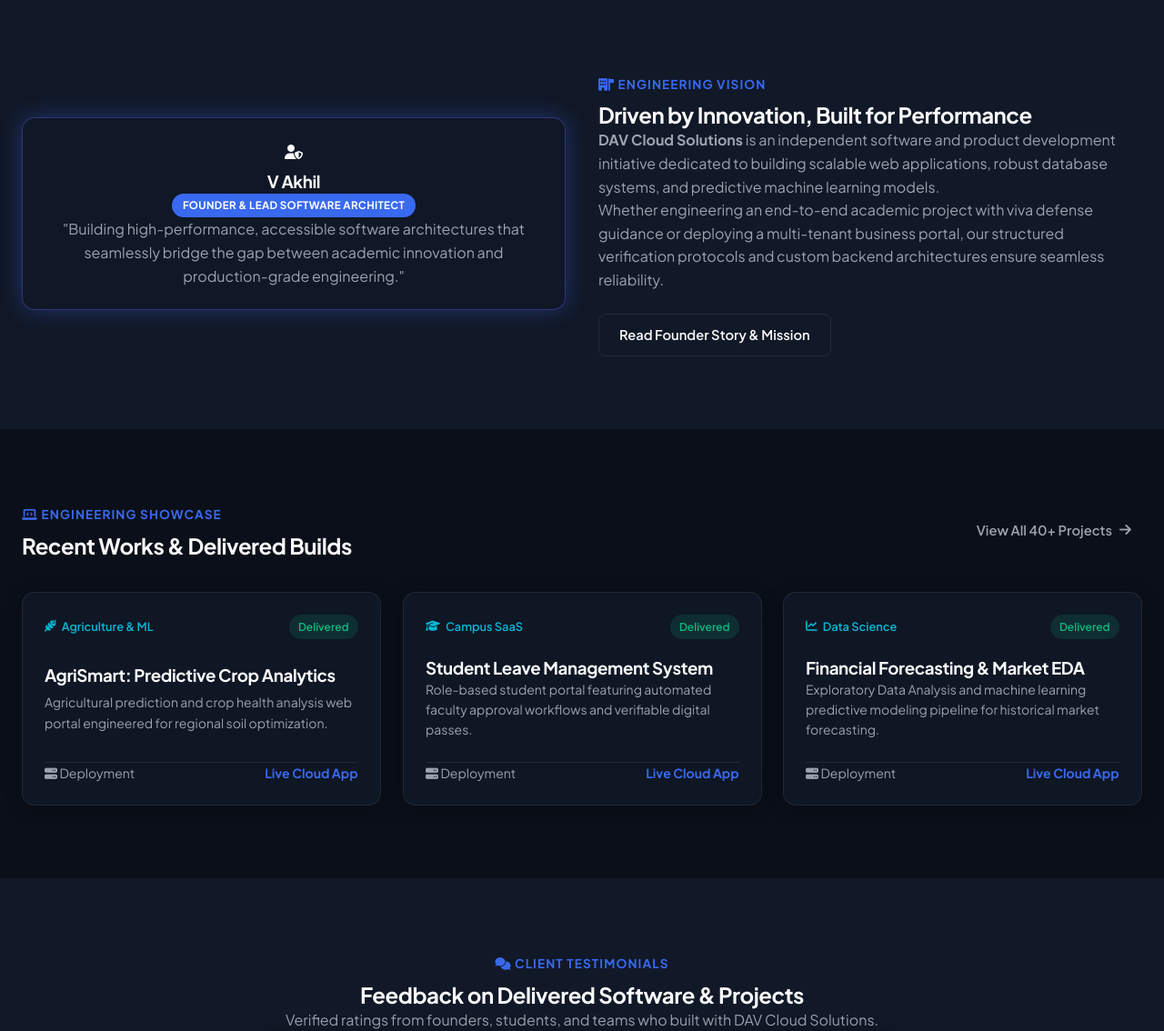
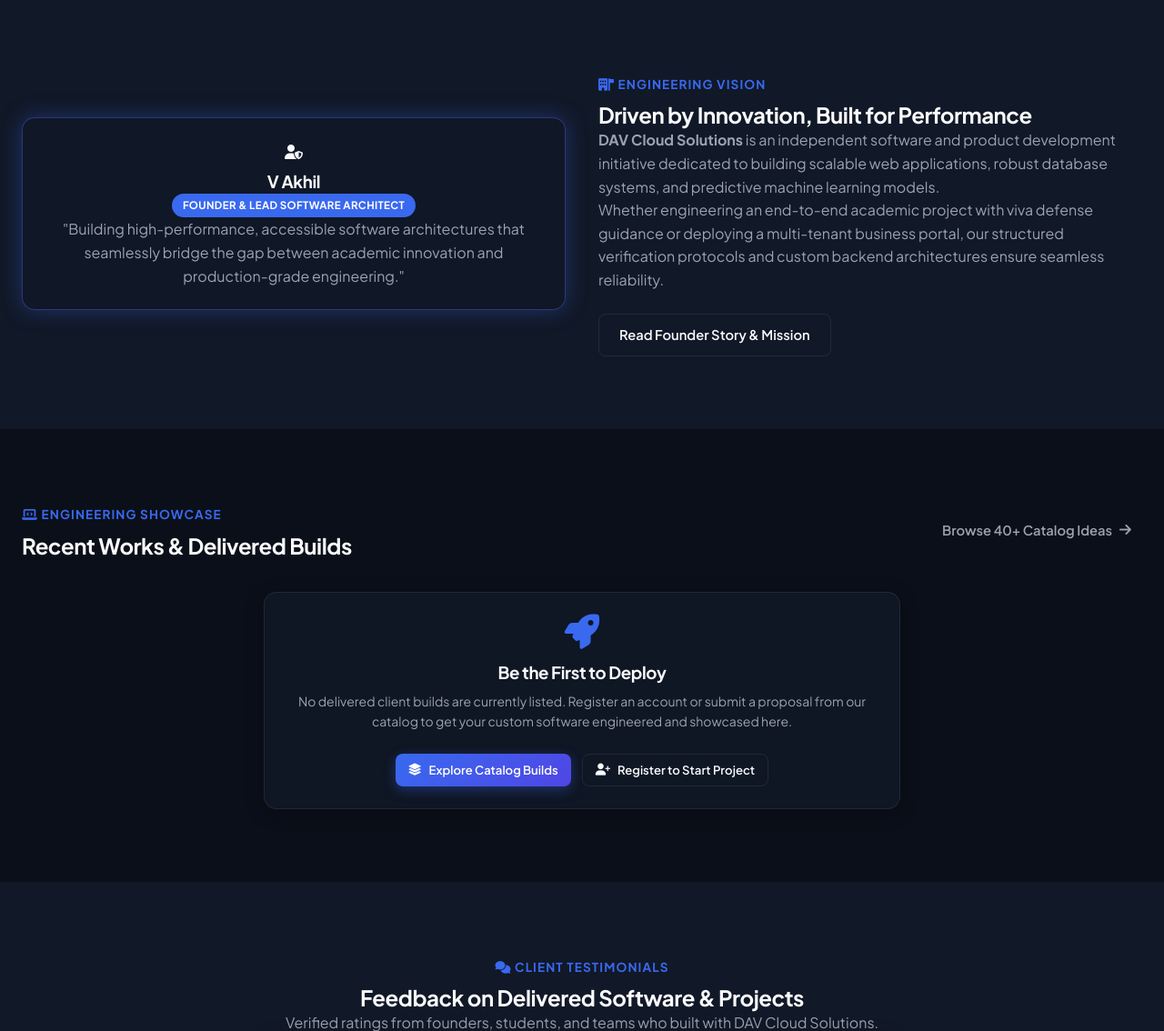
Before and after one commit to akhilv1911/DAVCloudSolutions, a Flask app: page / in a window 1280 px wide. Shown: the part 1384-2518 px from the top of the page at 91% size. Run offline with Flask 3, Linux system fonts and the light colour scheme; data that the repository does not hold is empty.

Commit message:
feat: complete website integration with custom DAV logo, dynamic project filters, and clean database setup

```diff
--- a/app.py
+++ b/app.py
@@ -105,9 +105,13 @@ def inject_global_vars():
 
 @app.route("/")
 def home():
-    """Home Landing Page - Aggregates hero, services, about preview, featured projects, and live reviews."""
+    """Home Landing Page - Shows only delivered projects registered by real users."""
     db = get_db()
-    featured_projects = list(db.projects.find().limit(6))
+    featured_projects = list(
+        db.projects.find({
+            "status": {"$in": ["Delivered", "Completed", "Production Verified"]}
+        }).sort("created_at", -1).limit(6)
+    )
     approved_reviews = list(
         db.reviews.find({"status": "approved"}).sort("created_at", -1).limit(12)
     )
@@ -1108,10 +1112,9 @@ def api_dav_ai_code_audit():
 
 if __name__ == "__main__":
     port = int(os.environ.get("PORT", 5000))
-    # use_reloader=True with threaded=True triggers the Windows socket tear-down race condition
     app.run(
         host="0.0.0.0",
         port=port,
         debug=app.config.get("DEBUG", True),
-        threaded=True
+        use_reloader=False
     )
--- a/templates/index.html
+++ b/templates/index.html
@@ -159,7 +159,7 @@
 </section>
 
 <!-- ========================================================= -->
-<!-- 4. FEATURED DELIVERED BUILDS (3D SHOWCASE)                 -->
+<!-- 4. FEATURED DELIVERED BUILDS (REAL USER PROJECTS ONLY)    -->
 <!-- ========================================================= -->
 <section id="projects" class="projects-section section-padding">
     <div class="section-container">
@@ -168,65 +168,48 @@
                 <span class="section-tag"><i class="fa-solid fa-laptop-code"></i> Engineering Showcase</span>
                 <h2>Recent Works & Delivered Builds</h2>
             </div>
-            <a href="{{ url_for('projects_page') }}" class="btn btn-ghost">View All 40+ Projects <i class="fa-solid fa-arrow-right"></i></a>
+            <a href="{{ url_for('projects_page') }}" class="btn btn-ghost">Browse 40+ Catalog Ideas <i class="fa-solid fa-arrow-right"></i></a>
         </div>
 
         <div class="projects-grid margin-top-md">
-            {% if projects %}
+            {% if projects and projects|length > 0 %}
                 {% for proj in projects %}
-                    <div class="project-card glass-card tilt-card">
+                    <div class="project-card glass-card tilt-card highlight-border-card">
                         <div class="project-header flex-between align-center">
                             <span class="project-category">{{ proj.category }}</span>
-                            <span class="status-pill status-completed">Delivered</span>
+                            <span class="status-pill status-completed"><i class="fa-solid fa-circle-check"></i> {{ proj.status }}</span>
                         </div>
                         <h3 class="margin-top-xs">{{ proj.title }}</h3>
                         <p class="text-muted fs-sm">{{ proj.description | truncate(120) }}</p>
+
+                        {% if proj.tech_stack %}
+                            <div class="founder-skills-tags margin-top-xs" style="display: flex; flex-wrap: wrap; gap: 6px;">
+                                {% for tech in proj.tech_stack %}
+                                    <span class="badge-tech" style="font-size: 0.72rem; padding: 2px 8px;">{{ tech }}</span>
+                                {% endfor %}
+                            </div>
+                        {% endif %}
+
                         <div class="project-footer flex-between align-center margin-top-md padding-top-sm border-top-glass">
-                            <span class="text-muted fs-sm"><i class="fa-solid fa-circle-check text-success"></i> Status</span>
+                            <span class="text-muted fs-sm"><i class="fa-solid fa-circle-check text-success"></i> Verification</span>
                             <strong class="text-primary fs-sm">Production Verified</strong>
                         </div>
                     </div>
                 {% endfor %}
             {% else %}
-                <!-- Project 1: AgriSmart -->
-                <div class="project-card glass-card tilt-card">
-                    <div class="project-header flex-between align-center">
-                        <span class="project-category"><i class="fa-solid fa-wheat-awn"></i> Agriculture & ML</span>
-                        <span class="status-pill status-completed">Delivered</span>
-                    </div>
-                    <h3 class="margin-top-xs">AgriSmart: Predictive Crop Analytics</h3>
-                    <p class="text-muted fs-sm">Agricultural prediction and crop health analysis web portal engineered for regional soil optimization.</p>
-                    <div class="project-footer flex-between align-center margin-top-md padding-top-sm border-top-glass">
-                        <span class="text-muted fs-sm"><i class="fa-solid fa-server"></i> Deployment</span>
-                        <strong class="text-primary fs-sm">Live Cloud App</strong>
-                    </div>
-                </div>
-
-                <!-- Project 2: SLMS Platform -->
-                <div class="project-card glass-card tilt-card">
-                    <div class="project-header flex-between align-center">
-                        <span class="project-category"><i class="fa-solid fa-graduation-cap"></i> Campus SaaS</span>
-                        <span class="status-pill status-completed">Delivered</span>
-                    </div>
-                    <h3 class="margin-top-xs">Student Leave Management System</h3>
-                    <p class="text-muted fs-sm">Role-based student portal featuring automated faculty approval workflows and verifiable digital passes.</p>
-                    <div class="project-footer flex-between align-center margin-top-md padding-top-sm border-top-glass">
-                        <span class="text-muted fs-sm"><i class="fa-solid fa-server"></i> Deployment</span>
-                        <strong class="text-primary fs-sm">Live Cloud App</strong>
-                    </div>
-                </div>
-
-                <!-- Project 3: FinPredict -->
-                <div class="project-card glass-card tilt-card">
-                    <div class="project-header flex-between align-center">
-                        <span class="project-category"><i class="fa-solid fa-chart-line"></i> Data Science</span>
-                        <span class="status-pill status-completed">Delivered</span>
-                    </div>
-                    <h3 class="margin-top-xs">Financial Forecasting & Market EDA</h3>
-                    <p class="text-muted fs-sm">Exploratory Data Analysis and machine learning predictive modeling pipeline for historical market forecasting.</p>
-                    <div class="project-footer flex-between align-center margin-top-md padding-top-sm border-top-glass">
-                        <span class="text-muted fs-sm"><i class="fa-solid fa-server"></i> Deployment</span>
-                        <strong class="text-primary fs-sm">Live Cloud App</strong>
+                <div class="glass-card text-center padding-xl max-w-700 margin-auto" style="grid-column: 1 / -1;">
+                    <i class="fa-solid fa-rocket text-primary fs-xl" style="font-size: 2.4rem; margin-bottom: 14px;"></i>
+                    <h3>Be the First to Deploy</h3>
+                    <p class="text-muted fs-sm margin-top-xs">
+                        No delivered client builds are currently listed. Register an account or submit a proposal from our catalog to get your custom software engineered and showcased here.
+                    </p>
+                    <div class="margin-top-md flex-center gap-sm wrap-mobile" style="display: flex; justify-content: center; gap: 12px;">
+                        <a href="{{ url_for('projects_page') }}" class="btn btn-primary btn-sm">
+                            <i class="fa-solid fa-layer-group"></i> Explore Catalog Builds
+                        </a>
+                        <a href="{{ url_for('register') }}" class="btn btn-outline btn-sm">
+                            <i class="fa-solid fa-user-plus"></i> Register to Start Project
+                        </a>
                     </div>
                 </div>
             {% endif %}
@@ -581,16 +564,28 @@
                             'Content-Type': 'application/json'
                         },
                         body: JSON.stringify(formJSON)
-                    });
+                    }).catch(() => {});
 
                     if (web3Data.success) {
-                        alert('Inquiry successfully received! Our engineering team will review your scope and get in touch shortly.');
+                        if (typeof showToast === 'function') {
+                            showToast('Inquiry successfully received! Our engineering team will review your scope and get in touch shortly.', 'success');
+                        } else {
+                            alert('Inquiry successfully received!');
+                        }
                         contactForm.reset();
                     } else {
-                        alert(web3Data.message || 'Error submitting inquiry. Please try again.');
+                        if (typeof showToast === 'function') {
+                            showToast(web3Data.message || 'Error submitting inquiry. Please try again.', 'danger');
+                        } else {
+                            alert(web3Data.message || 'Error submitting inquiry.');
+                        }
                     }
                 } catch (err) {
-                    alert('Network error occurred. Please verify your connection.');
+                    if (typeof showToast === 'function') {
+                        showToast('Network error occurred. Please verify your connection.', 'danger');
+                    } else {
+                        alert('Network error occurred.');
+                    }
                 } finally {
                     btn.disabled = false;
                     btn.innerHTML = origText;
--- a/utils/db.py
+++ b/utils/db.py
@@ -78,8 +78,8 @@ def init_db(app: Flask):
 
             app.logger.info("MongoDB indexes verified successfully.")
 
-            # Seed Default Curated Projects if collection is empty
-            seed_curated_projects(db, app)
+            # Disabled automatic seed function so no demo projects populate by default
+            # seed_curated_projects(db, app)
 
         except (OperationFailure, RuntimeError) as e:
             app.logger.warning(f"Database initialization note: {e}")
@@ -129,7 +129,7 @@ def init_admin(app: Flask):
 
 def seed_curated_projects(db: Database, app: Flask):
     """
-    Seeds initial reference records if the projects collection is empty.
+    Optional helper function to seed demo records if needed in future testing.
     """
     try:
         if db.projects.count_documents({}) == 0:
@@ -151,24 +151,6 @@ def seed_curated_projects(db: Database, app: Flask):
                     "delivery_days": "4–5 Days",
                     "status": "Delivered",
                     "created_at": datetime.now(timezone.utc)
-                },
-                {
-                    "title": "FinPredict: High-Cap Stock Forecasting & Volatility EDA",
-                    "category": "Data Science & EDA",
-                    "description": "Comprehensive statistical analysis and machine learning pipeline mapping historical market trends and risk metrics.",
-                    "tech_stack": ["Python", "Pandas", "Statsmodels", "Plotly Dashboards"],
-                    "delivery_days": "4–6 Days",
-                    "status": "Delivered",
-                    "created_at": datetime.now(timezone.utc)
-                },
-                {
-                    "title": "SecureTrace: Digital Vehicle RC, Insurance & Police Verification",
-                    "category": "Cloud Infrastructure",
-                    "description": "Decentralized document verification system enabling law enforcement to audit vehicle licenses and insurance in seconds.",
-                    "tech_stack": ["Python Backend", "QR Authentication", "Cloud DB"],
-                    "delivery_days": "5–7 Days",
-                    "status": "Delivered",
-                    "created_at": datetime.now(timezone.utc)
                 }
             ]
             db.projects.insert_many(curated_defaults)
```
